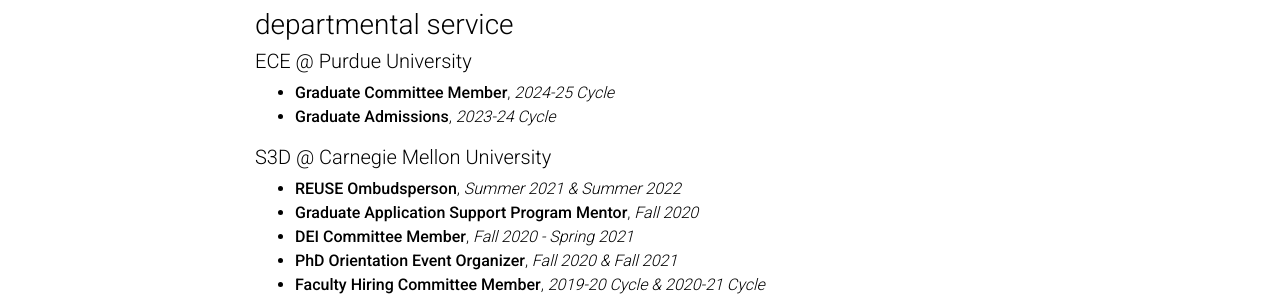
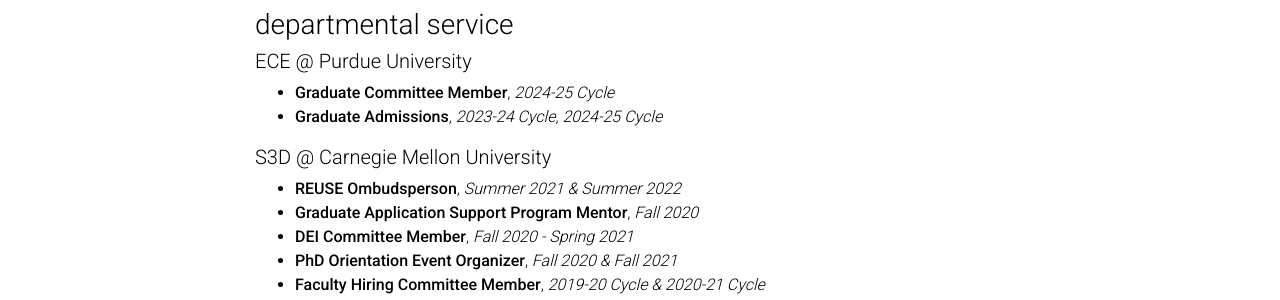
Before and after one commit to jennalwise/jennalwise.github.io, a Jekyll site: the page built from _pages/service.md, in a window 1280 px wide and 900 px high, scrolled down 534 px. Shown: the part 421-721 px from the top of the window. Built offline with Jekyll 4.4.1, drawn with Linux system fonts in a browser that asks for light colours; comment, search, counter and statistics services are not loaded; a style sheet for code colours, icons or effects is not loaded.

Commit message:
service updated for grad committee 24-25 cycle

```diff
--- a/_pages/service.md
+++ b/_pages/service.md
@@ -49,7 +49,7 @@
 
 ##### ECE @ Purdue University
 * **Graduate Committee Member**, *2024-25 Cycle*
-* **Graduate Admissions**, *2023-24 Cycle*
+* **Graduate Admissions**, *2023-24 Cycle*, *2024-25 Cycle*
 
 ##### S3D @ Carnegie Mellon University
 * **REUSE Ombudsperson**, *Summer 2021 & Summer 2022*
```
